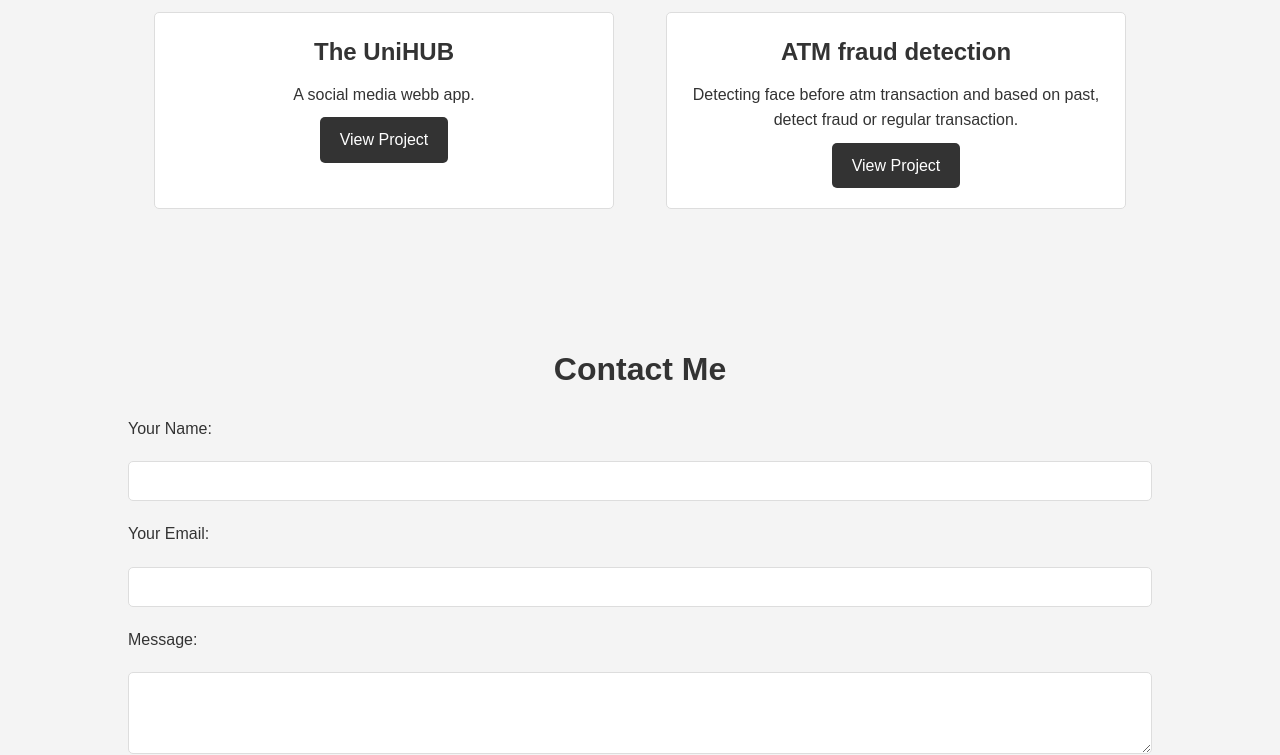
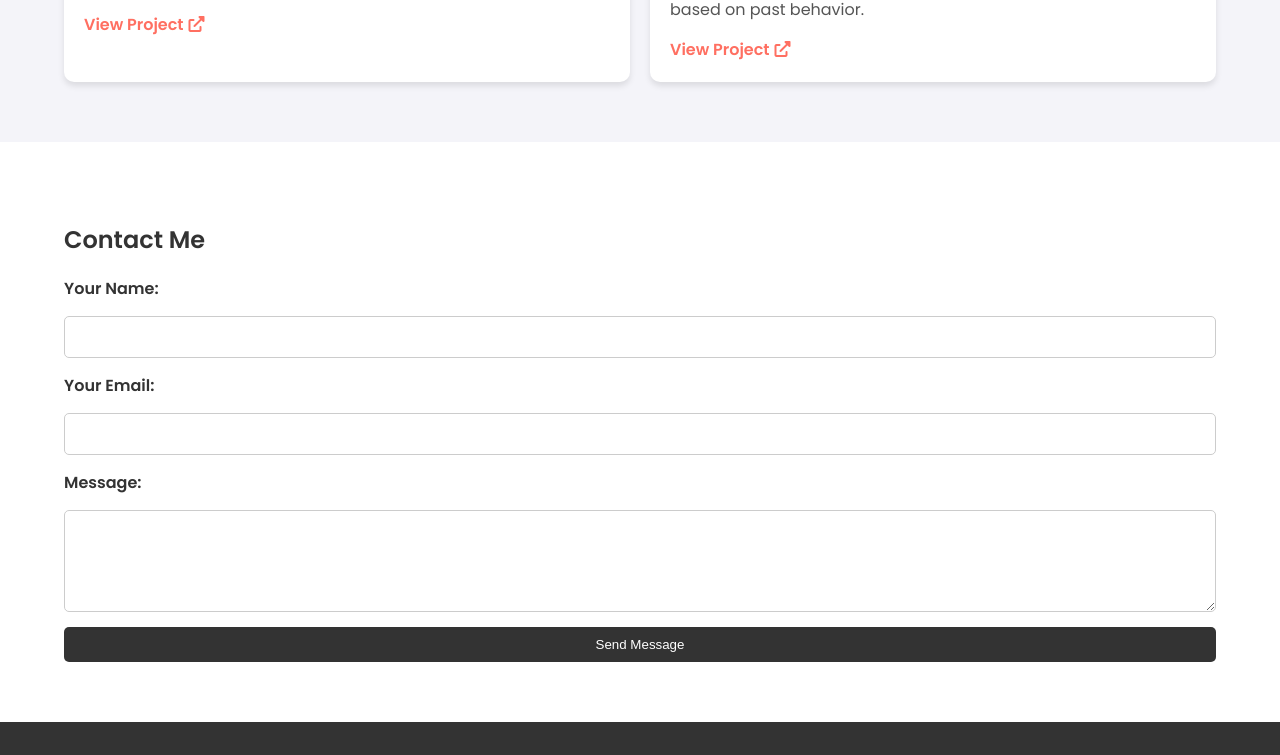
Before and after one commit to prabeshbaral/portfolio, a plain HTML site: page index.html in a window 1280 px wide. Shown: the part 704-1459 px from the top of the page. Drawn offline with Linux system fonts and the light colour scheme.

Commit message:
basic change

```diff
--- a/index.html
+++ b/index.html
@@ -3,9 +3,11 @@
 <head>
     <meta charset="UTF-8">
     <meta name="viewport" content="width=device-width, initial-scale=1.0">
-    <meta name="description" content="Personal portfolio of [Your Name]">
+    <meta name="description" content="Personal portfolio of Prabesh Baral">
     <title>Prabesh Baral - Portfolio</title>
     <link rel="stylesheet" href="styles.css">
+    <link rel="stylesheet" href="https://cdnjs.cloudflare.com/ajax/libs/font-awesome/6.0.0/css/all.min.css">
+    <link href="https://fonts.googleapis.com/css2?family=Poppins:wght@300;400;600&display=swap" rel="stylesheet">
 </head>
 <body>
     <header>
@@ -26,9 +28,9 @@
             <h2>About Me</h2>
             <div class="profile">
                 <img src="images/profile.jpg" alt="My Photo" class="profile-img">
-                <p>I'm a creative professional passionate about bringing ideas to life. I focus on visual storytelling, whether through visualize, code, or other creative media. Welcome to my portfolio, where I share my favorite projects and stories.</p>
-            <p class="dedication-line">"Dedicated to creating meaningful, thoughtful work that inspires."</p>
-        </div>
+                <p>I'm a creative professional passionate about bringing ideas to life. I focus on visual storytelling, whether through visuals, code, or other creative media. Welcome to my portfolio, where I share my favorite projects and stories.</p>
+                <p class="dedication-line">"Dedicated to creating meaningful, thoughtful work that inspires."</p>
+            </div>
         </div>
     </section>
 
@@ -38,13 +40,13 @@
             <div class="project-list">
                 <div class="project">
                     <h3>The UniHUB</h3>
-                    <p>A social media webb app.</p>
-                    <a href="#" target="_blank">View Project</a>
+                    <p>A social media web app.</p>
+                    <a href="#" target="_blank" class="project-link">View Project <i class="fas fa-external-link-alt"></i></a>
                 </div>
                 <div class="project">
-                    <h3>ATM fraud detection</h3>
-                    <p>Detecting face before atm transaction and based on past, detect fraud or regular transaction.</p>
-                    <a href="#" target="_blank">View Project</a>
+                    <h3>ATM Fraud Detection</h3>
+                    <p>Detecting faces before ATM transactions and identifying fraud based on past behavior.</p>
+                    <a href="#" target="_blank" class="project-link">View Project <i class="fas fa-external-link-alt"></i></a>
                 </div>
                 <!-- Add more projects as needed -->
             </div>
@@ -72,7 +74,14 @@
     <footer>
         <div class="container">
             <p>&copy; 2025 Prabesh Baral. All Rights Reserved.</p>
+            <div class="social-links">
+                <a href="#" target="_blank"><i class="fab fa-linkedin"></i></a>
+                <a href="#" target="_blank"><i class="fab fa-github"></i></a>
+                <a href="#" target="_blank"><i class="fab fa-twitter"></i></a>
+            </div>
         </div>
     </footer>
+
+    <script src="scripts.js"></script>
 </body>
 </html>
--- /dev/null
+++ b/scripts.js
@@ -0,0 +1,24 @@
+// Smooth scrolling for anchor links
+document.querySelectorAll('a[href^="#"]').forEach(anchor => {
+    anchor.addEventListener('click', function (e) {
+        e.preventDefault();
+        document.querySelector(this.getAttribute('href')).scrollIntoView({
+            behavior: 'smooth'
+        });
+    });
+});
+
+// Add animations on scroll
+const sections = document.querySelectorAll('section');
+
+const observer = new IntersectionObserver(entries => {
+    entries.forEach(entry => {
+        if (entry.isIntersecting) {
+            entry.target.classList.add('visible');
+        }
+    });
+}, { threshold: 0.1 });
+
+sections.forEach(section => {
+    observer.observe(section);
+});
--- a/styles.css
+++ b/styles.css
@@ -1,37 +1,36 @@
-* {
+/* General Styles */
+body {
+    font-family: 'Poppins', sans-serif;
     margin: 0;
     padding: 0;
-    box-sizing: border-box;
-}
-
-body {
-    font-family: Arial, sans-serif;
-    line-height: 1.6;
+    background-color: #f4f4f9;
     color: #333;
-    background-color: #f4f4f4;
 }
 
 .container {
-    width: 80%;
+    width: 90%;
+    max-width: 1200px;
     margin: 0 auto;
 }
 
 header {
-    background-color: #333;
-    color: white;
+    background: #333;
+    color: #fff;
     padding: 20px 0;
+    text-align: center;
 }
 
 header h1 {
-    text-align: center;
-    font-size: 2.5em;
+    margin: 0;
+    font-size: 2.5rem;
 }
 
 nav ul {
+    list-style: none;
+    padding: 0;
+    margin: 0;
     display: flex;
     justify-content: center;
-    list-style: none;
-    padding: 0;
 }
 
 nav ul li {
@@ -39,103 +38,158 @@ nav ul li {
 }
 
 nav ul li a {
-    color: white;
+    color: #fff;
     text-decoration: none;
-    font-size: 1.1em;
+    font-weight: 600;
+    transition: color 0.3s ease;
 }
 
 nav ul li a:hover {
-    text-decoration: underline;
+    color: #ff6f61;
 }
 
-section {
+/* About Section */
+#about {
     padding: 60px 0;
-}
-
-h2 {
-    text-align: center;
-    font-size: 2em;
-    margin-bottom: 20px;
+    background: #fff;
 }
 
 .profile {
     display: flex;
     align-items: center;
-    justify-content: center;
-    flex-direction: column;
+    gap: 30px;
 }
 
 .profile-img {
     width: 150px;
     height: 150px;
     border-radius: 50%;
-    margin-bottom: 20px;
+    object-fit: cover;
+    border: 3px solid #333;
+}
+
+.dedication-line {
+    font-style: italic;
+    color: #777;
+    margin-top: 20px;
+}
+
+/* Projects Section */
+#projects {
+    padding: 60px 0;
+    background: #f4f4f9;
 }
 
 .project-list {
-    display: flex;
-    flex-wrap: wrap;
-    justify-content: space-around;
+    display: grid;
+    grid-template-columns: repeat(auto-fit, minmax(300px, 1fr));
+    gap: 20px;
 }
 
 .project {
-    background-color: white;
-    border: 1px solid #ddd;
-    border-radius: 5px;
-    margin: 15px;
+    background: #fff;
     padding: 20px;
-    width: 45%;
-    text-align: center;
+    border-radius: 10px;
+    box-shadow: 0 4px 6px rgba(0, 0, 0, 0.1);
+    transition: transform 0.3s ease, box-shadow 0.3s ease;
+}
+
+.project:hover {
+    transform: translateY(-10px);
+    box-shadow: 0 8px 12px rgba(0, 0, 0, 0.2);
 }
 
 .project h3 {
-    font-size: 1.5em;
-    margin-bottom: 10px;
+    margin: 0 0 10px;
+    font-size: 1.5rem;
 }
 
-.project a {
-    display: inline-block;
-    margin-top: 10px;
-    text-decoration: none;
-    background-color: #333;
-    color: white;
-    padding: 10px 20px;
-    border-radius: 5px;
+.project p {
+    margin: 0 0 15px;
+    color: #555;
 }
 
-.project a:hover {
-    background-color: #555;
+.project-link {
+    text-decoration: none;
+    color: #ff6f61;
+    font-weight: 600;
+    display: inline-flex;
+    align-items: center;
+    gap: 5px;
+}
+
+.project-link:hover {
+    color: #333;
+}
+
+/* Contact Section */
+#contact {
+    padding: 60px 0;
+    background: #fff;
 }
 
 form {
-    display: grid;
-    grid-template-columns: 1fr;
-    gap: 20px;
+    display: flex;
+    flex-direction: column;
+    gap: 15px;
+}
+
+form label {
+    font-weight: 600;
 }
 
 form input, form textarea {
     padding: 10px;
-    font-size: 1em;
-    border: 1px solid #ddd;
+    border: 1px solid #ccc;
     border-radius: 5px;
+    font-family: 'Poppins', sans-serif;
 }
 
-button {
+form button {
     padding: 10px 20px;
-    background-color: #333;
-    color: white;
+    background: #333;
+    color: #fff;
     border: none;
     border-radius: 5px;
     cursor: pointer;
+    transition: background 0.3s ease;
 }
 
-button:hover {
-    background-color: #555;
+form button:hover {
+    background: #ff6f61;
 }
 
+/* Footer */
 footer {
-    background-color: #333;
-    color: white;
+    background: #333;
+    color: #fff;
     text-align: center;
     padding: 20px 0;
 }
+
+.social-links {
+    margin-top: 10px;
+}
+
+.social-links a {
+    color: #fff;
+    margin: 0 10px;
+    font-size: 1.2rem;
+    transition: color 0.3s ease;
+}
+
+.social-links a:hover {
+    color: #ff6f61;
+}
+
+/* Animation Styles */
+section {
+    opacity: 0;
+    transform: translateY(50px);
+    transition: opacity 0.6s ease-out, transform 0.6s ease-out;
+}
+
+section.visible {
+    opacity: 1;
+    transform: translateY(0);
+}
```
Also changed, not shown: 1 other file.
